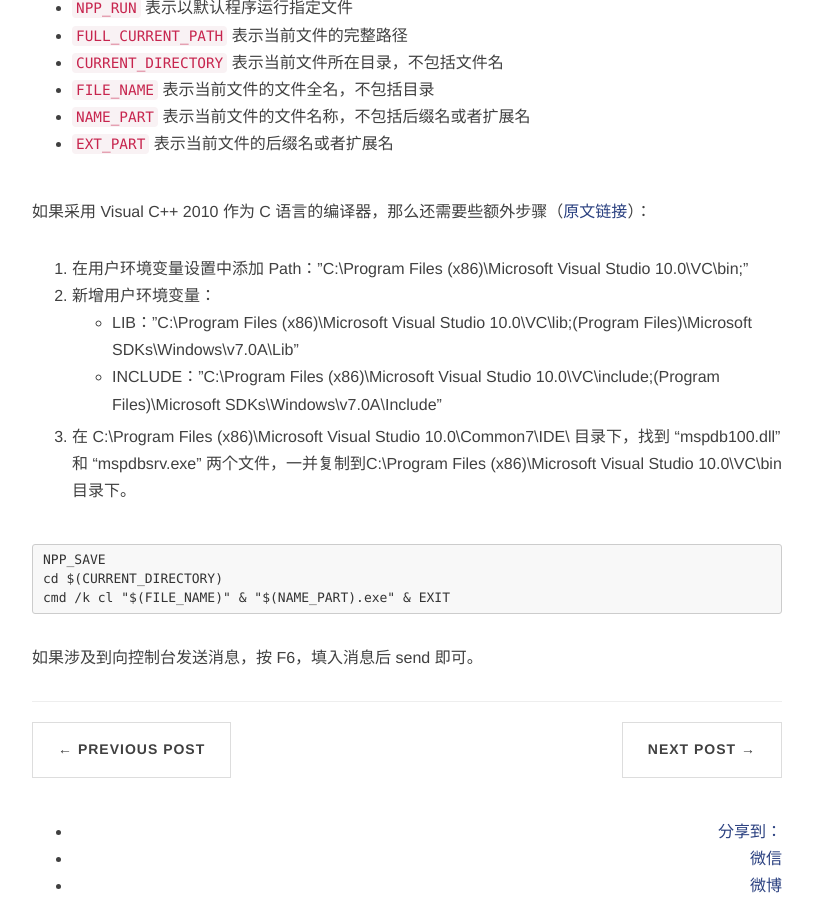
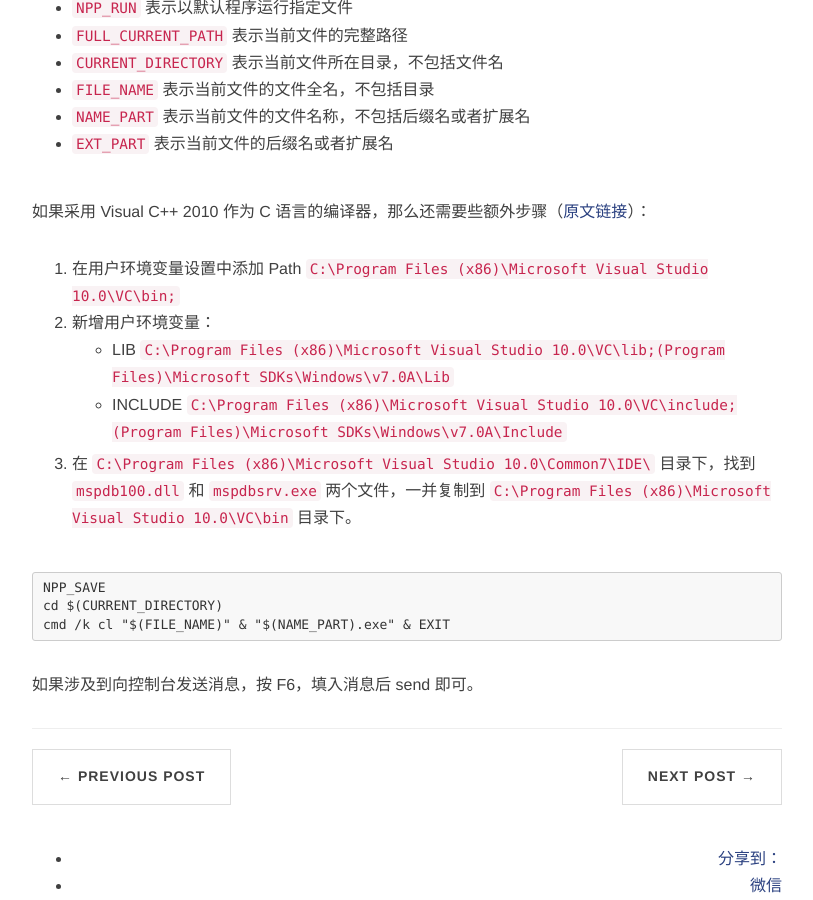
Before and after one commit to ceares/ceares.github.io, a Jekyll site: the page built from _posts/2011-10-22-Notepad.md, in a window 1280 px wide and 900 px high, scrolled down 1204 px. Shown: the whole window, without its empty margins (233-1046 px from the left). Built offline with Jekyll 4.4.1, drawn with Linux system fonts in a browser that asks for light colours; nearby versions of some CDN libraries; comment, search, counter and statistics services are not loaded.

Commit message:
from sp3

````diff
--- a/_posts/2011-10-22-Notepad.md
+++ b/_posts/2011-10-22-Notepad.md
@@ -47,11 +47,11 @@
 
 如果采用 Visual C++ 2010 作为 C 语言的编译器，那么还需要些额外步骤（[原文链接](http://isouth.org/archives/291.html)）：
 
-1. 在用户环境变量设置中添加 Path："C:\Program Files (x86)\Microsoft Visual Studio 10.0\VC\bin;"
+1. 在用户环境变量设置中添加 Path `C:\Program Files (x86)\Microsoft Visual Studio 10.0\VC\bin;`
 2. 新增用户环境变量：
- - LIB："C:\Program Files (x86)\Microsoft Visual Studio 10.0\VC\lib;(Program Files)\Microsoft SDKs\Windows\v7.0A\Lib"
- - INCLUDE："C:\Program Files (x86)\Microsoft Visual Studio 10.0\VC\include;(Program Files)\Microsoft SDKs\Windows\v7.0A\Include"
-3. 在 C:\Program Files (x86)\Microsoft Visual Studio 10.0\Common7\IDE\ 目录下，找到 "mspdb100.dll" 和 "mspdbsrv.exe" 两个文件，一并复制到C:\Program Files (x86)\Microsoft Visual Studio 10.0\VC\bin 目录下。
+ - LIB `C:\Program Files (x86)\Microsoft Visual Studio 10.0\VC\lib;(Program Files)\Microsoft SDKs\Windows\v7.0A\Lib`
+ - INCLUDE `C:\Program Files (x86)\Microsoft Visual Studio 10.0\VC\include;(Program Files)\Microsoft SDKs\Windows\v7.0A\Include`
+3. 在 `C:\Program Files (x86)\Microsoft Visual Studio 10.0\Common7\IDE\` 目录下，找到 `mspdb100.dll` 和 `mspdbsrv.exe` 两个文件，一并复制到 `C:\Program Files (x86)\Microsoft Visual Studio 10.0\VC\bin` 目录下。
 
 ```cmd
 NPP_SAVE
````
